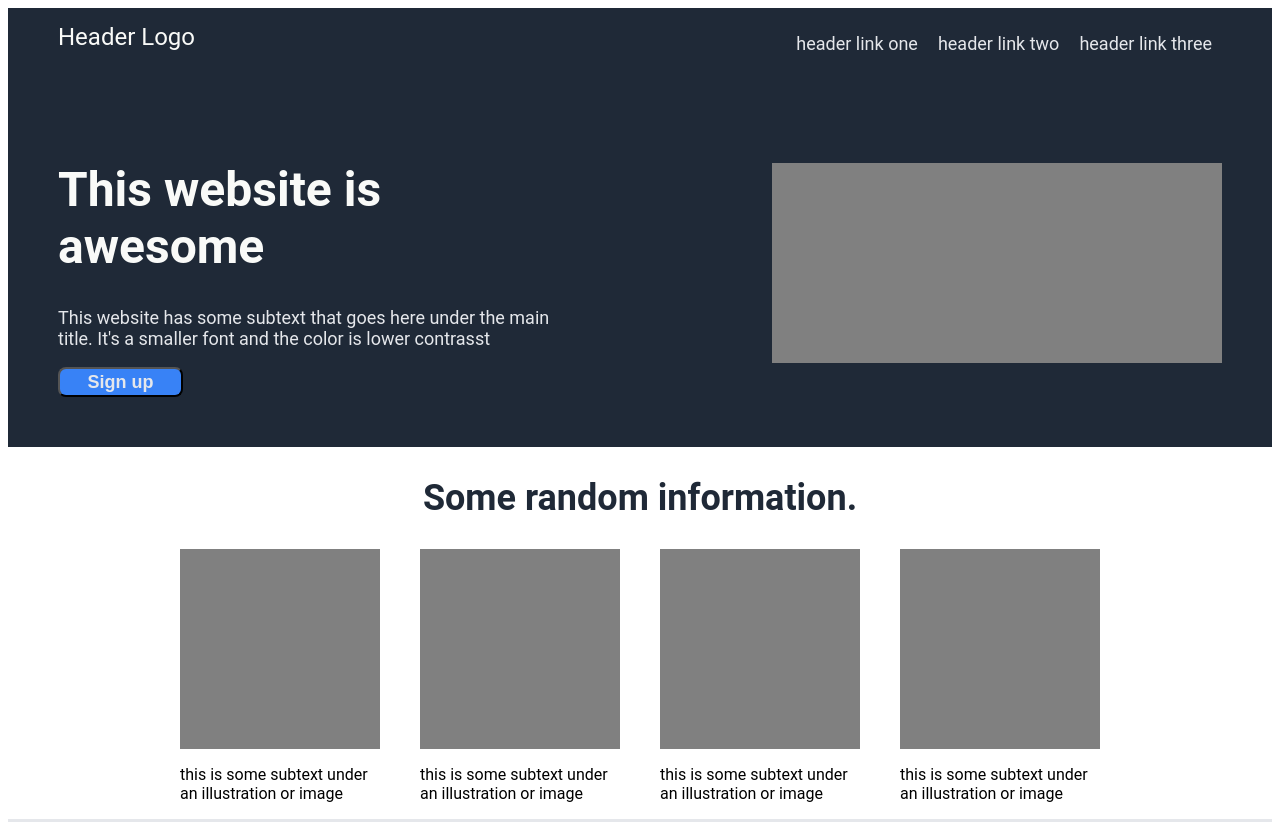
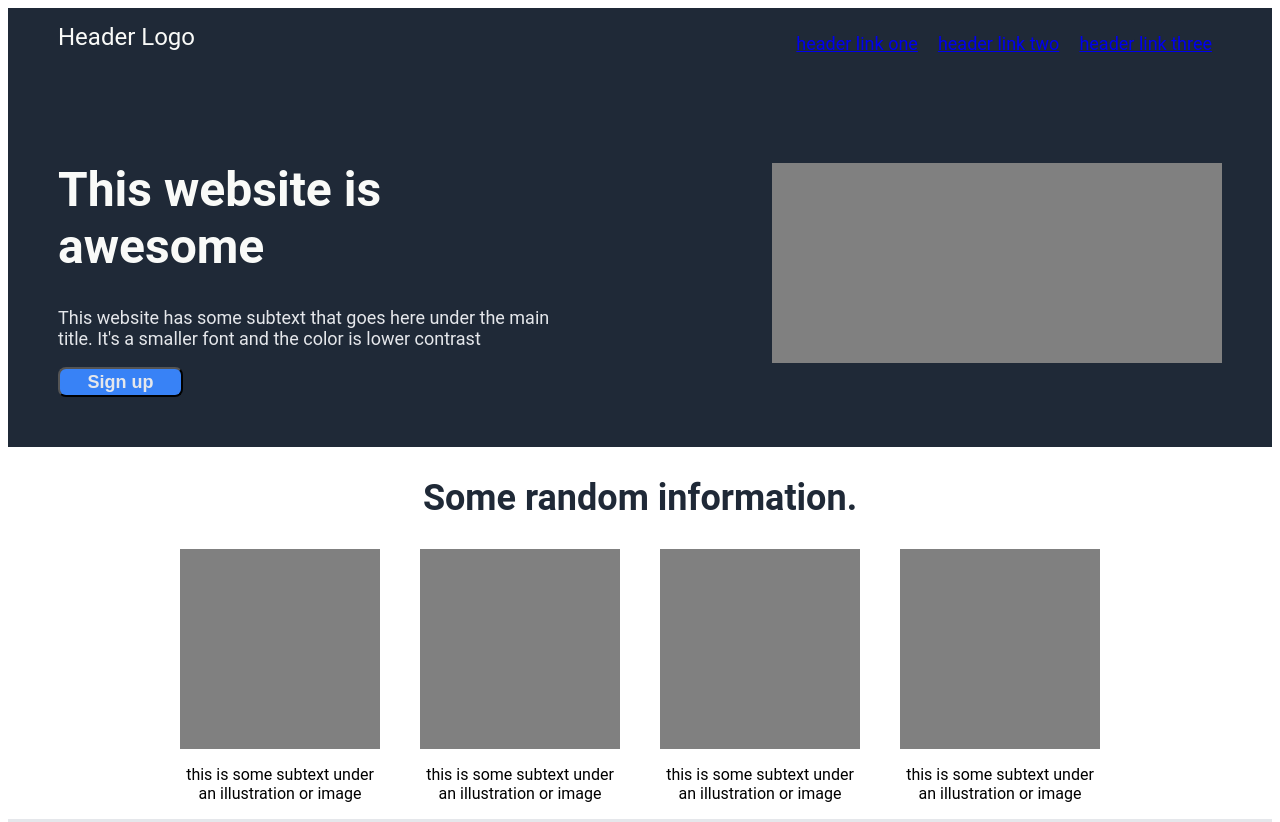
Before and after one commit to jh80/odin-landing-page, a plain HTML site: page index.html in a window 1280 px wide. Shown: the top 822 px of the page. Drawn offline with Linux system fonts and the light colour scheme.

Commit message:
Add in nav list links

```diff
--- a/index.html
+++ b/index.html
@@ -12,9 +12,9 @@
                 <div class="logo">Header Logo</div>
                 <nav>
                     <ul>
-                        <li>header link one</li>
-                        <li>header link two</li>
-                        <li>header link three</li>
+                        <li><a href="https://www.theodinproject.com/lessons/foundations-landing-page">header link one</a></li>
+                        <li><a href="https://www.theodinproject.com/lessons/foundations-landing-page">header link two</a></li>
+                        <li><a href="https://www.theodinproject.com/lessons/foundations-landing-page">header link three</a></li>
                     </ul>
                 </nav>
             </header>
@@ -25,7 +25,7 @@
                     <p>
                         This website has some subtext that goes here under the
                         main title. It's a smaller font and the color is lower
-                        contrasst
+                        contrast
                     </p>
                     <button>Sign up</button>
                 </div>
--- a/style.css
+++ b/style.css
@@ -110,6 +110,7 @@ header {
 
 .image-unit p {
     max-width: 200px;
+    text-align: center;
 }
 
 .quote .quote-credit {
```
